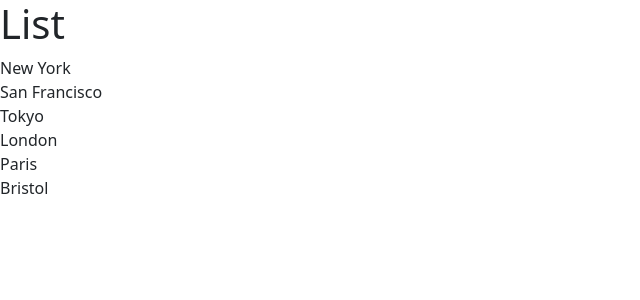
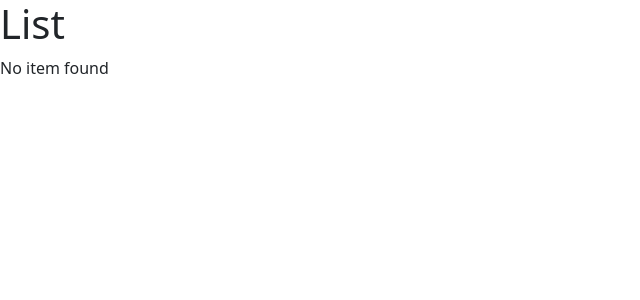
Before and after one commit to joelmarriott/react-with-mosh, a React (Vite) app in the folder react-app/: page / in a window 1280 px wide. Shown: the top 300 px of the page, without its empty margins (0-640 px from the left). Built offline with nearby package versions, Linux system fonts and the light colour scheme.

Commit message:
Condition reformatting

```diff
--- a/react-app/src/components/ListGroup.tsx
+++ b/react-app/src/components/ListGroup.tsx
@@ -1,5 +1,5 @@
 function ListGroup() {
-  const items = [
+  let items = [
     "New York",
     "San Francisco",
     "Tokyo",
@@ -7,10 +7,12 @@ function ListGroup() {
     "Paris",
     "Bristol",
   ];
+  items = [];
 
   return (
     <>
       <h1>List</h1>
+      {items.length === 0 && <p>No item found</p>}
       <ul className="list-group">
         {items.map((item) => (
           <li key={item}>{item}</li>
```
